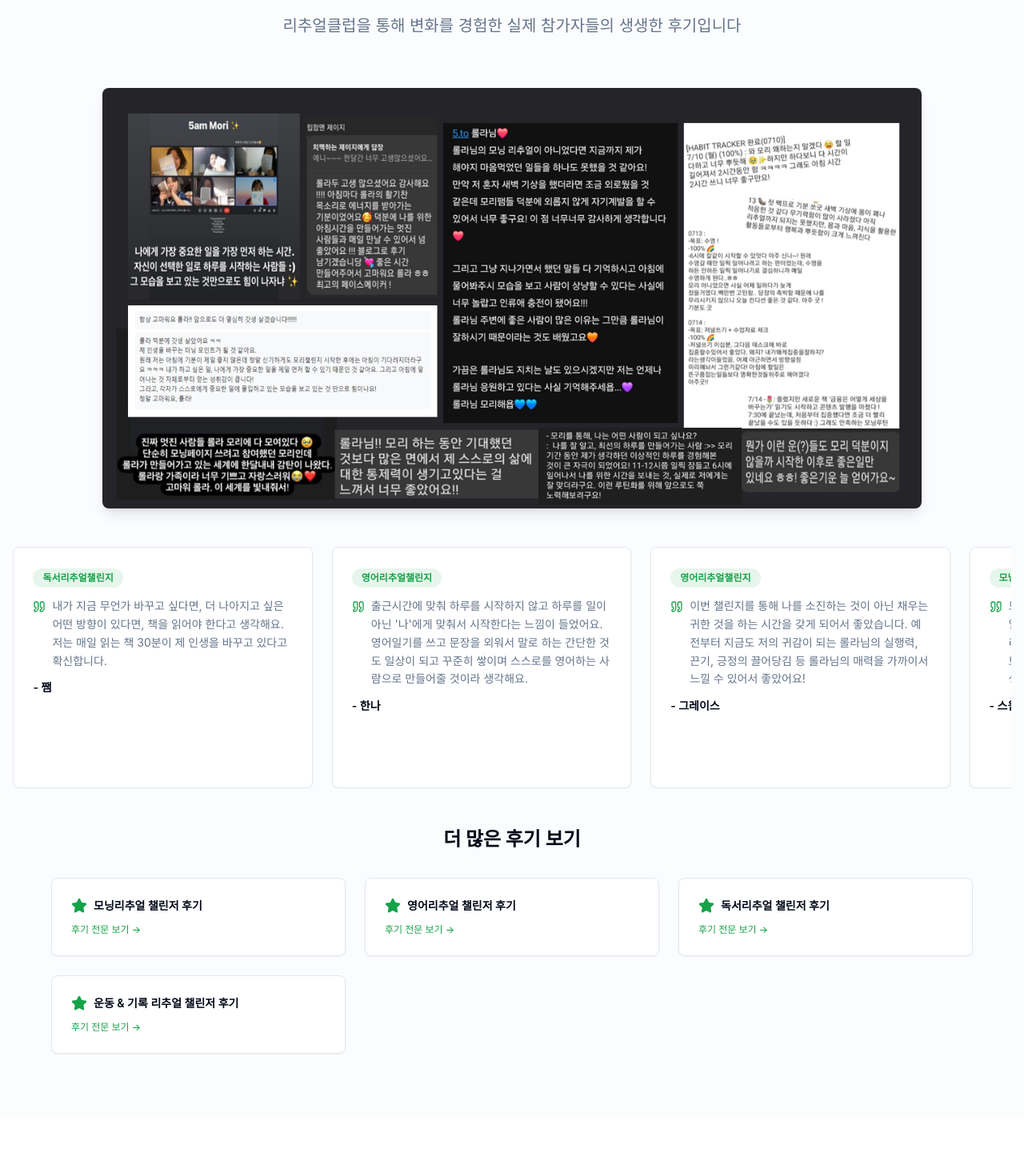
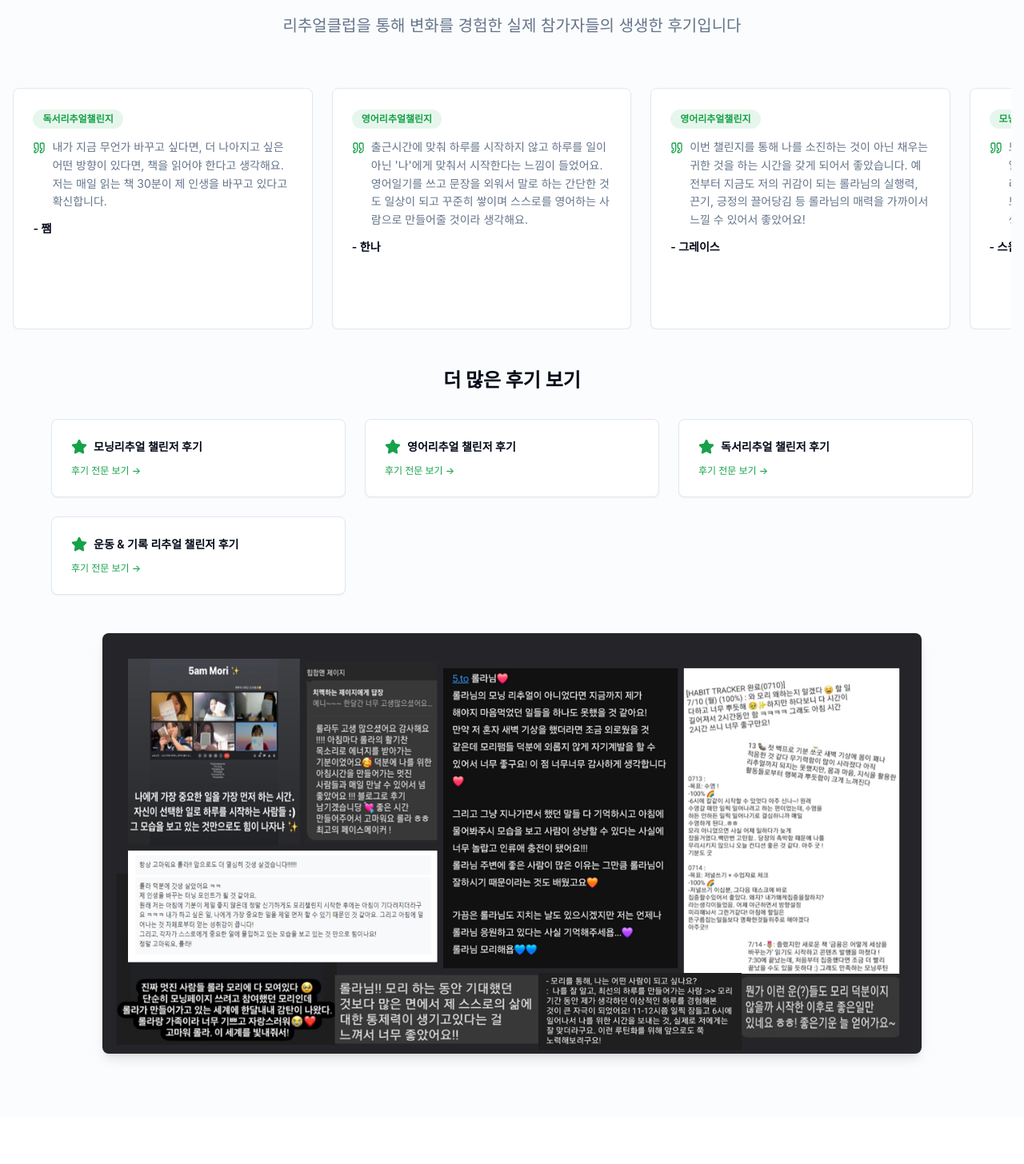
Before and after one commit to MinjooLola/ritual-club-hub, a React (Vite) app: page / in a window 1280 px wide. Shown: the part 3454-4910 px from the top of the page at 80% size. Built offline with nearby package versions, Linux system fonts and the light colour scheme; a web font is replaced by a local one.

Commit message:
Refactor testimonials image placement

```diff
--- a/src/components/Testimonials.tsx
+++ b/src/components/Testimonials.tsx
@@ -370,14 +370,6 @@ const Testimonials = () => {
           </p>
         </div>
 
-        <div className="mb-12">
-          <img
-            src={testimonialsHeader}
-            alt="참가자 후기 모음"
-            className="w-full max-w-5xl mx-auto rounded-lg shadow-lg"
-          />
-        </div>
-
         {/* 자동 슬라이딩 캐러셀 */}
         <div className="overflow-hidden mb-12" ref={emblaRef}>
           <div className="flex gap-6 transition-transform duration-700 ease-out">
@@ -428,6 +420,14 @@ const Testimonials = () => {
               </Card>
             ))}
           </div>
+
+          <div className="mt-12">
+            <img
+              src={testimonialsHeader}
+              alt="참가자 후기 모음"
+              className="w-full max-w-5xl mx-auto rounded-lg shadow-lg"
+            />
+          </div>
         </div>
 
       </div>
```
